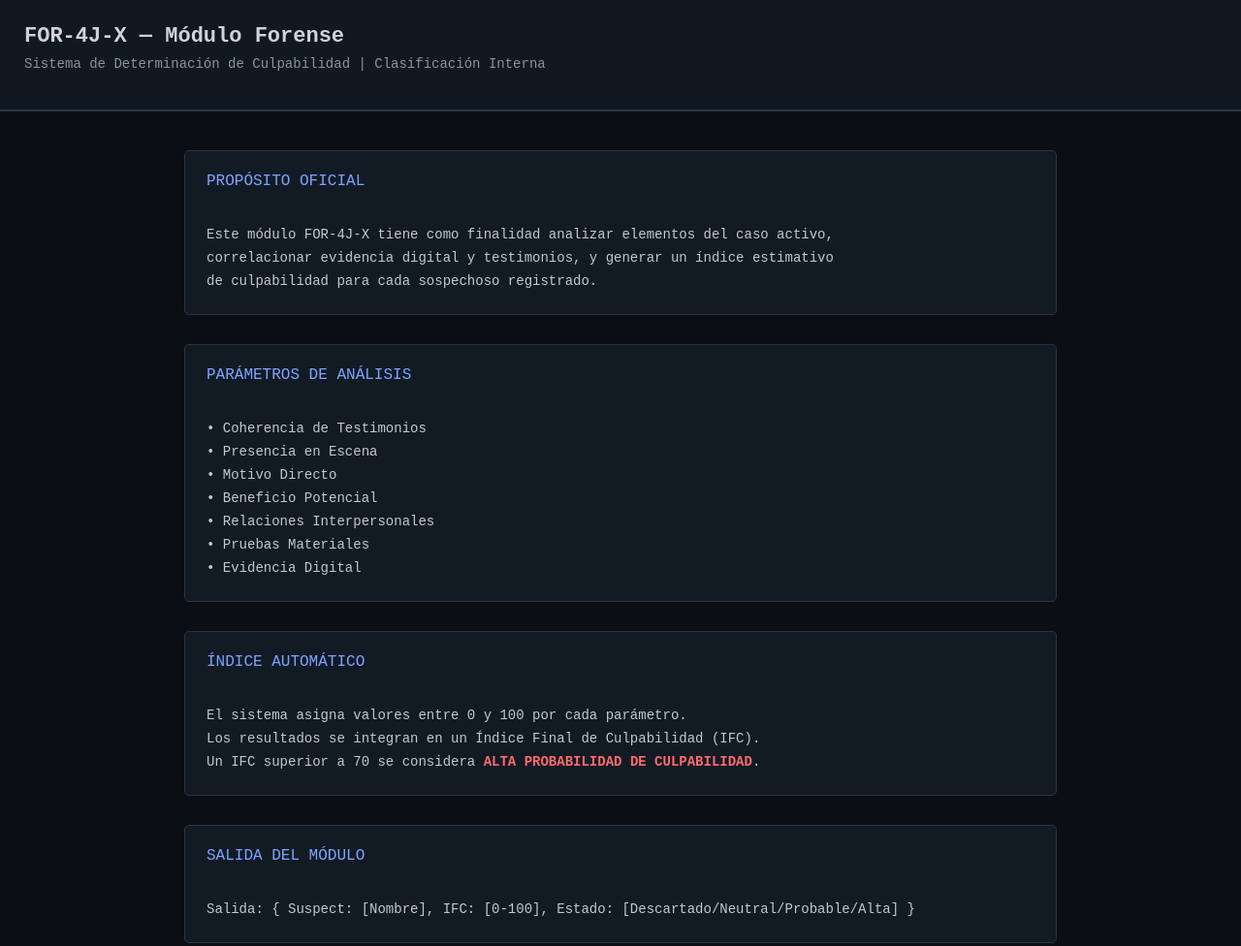
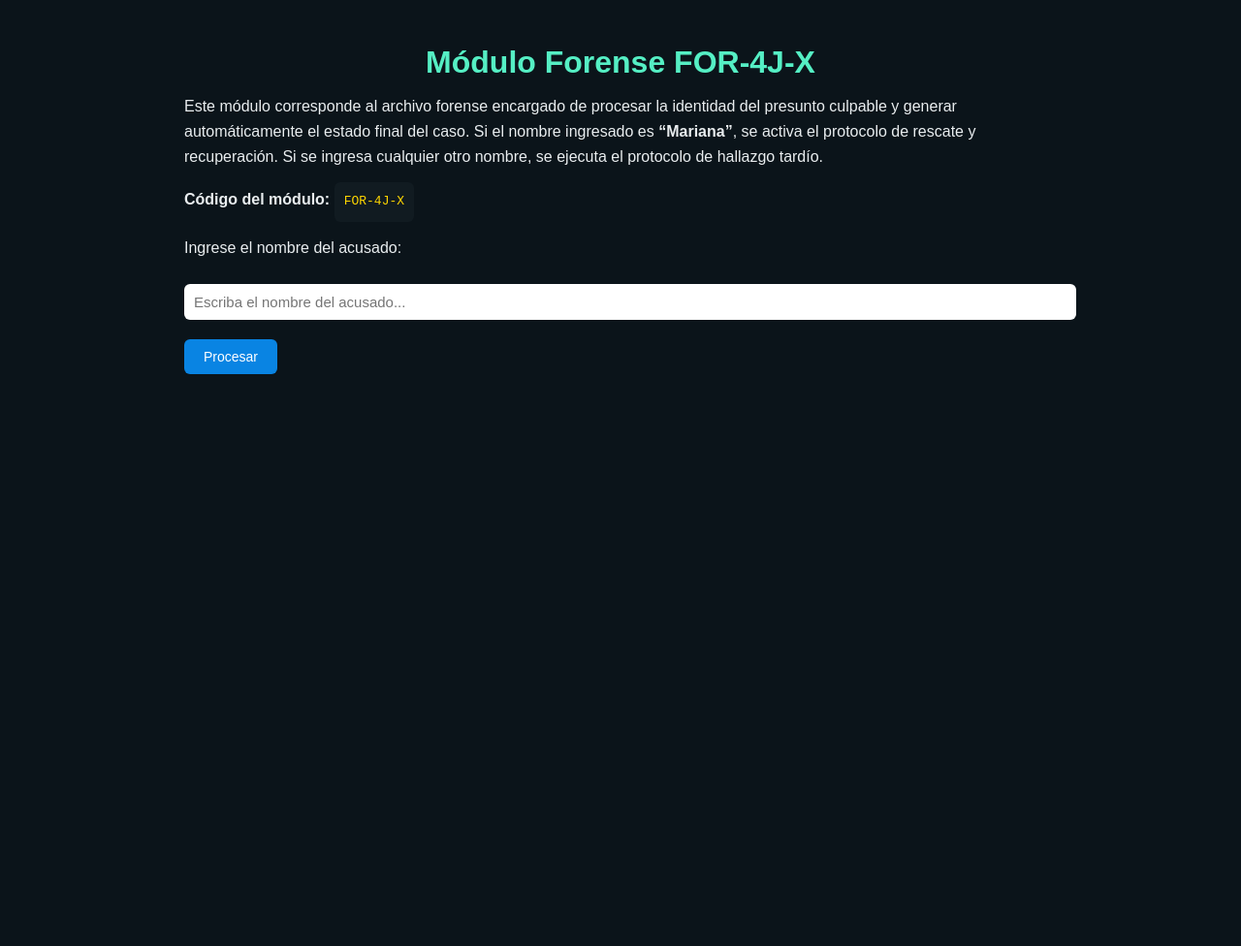
Before and after one commit to doraemondelbetis/El-Caso-De-Lucia-Herrera-2.0, a plain HTML site: page FOR-4J-X.html in a window 1280 px wide. Shown: the whole page at 97% size. After the commit the page ends 800 px from the top, so only its background shows below. Drawn offline with Linux system fonts and the light colour scheme.

Commit message:
Update FOR-4J-X.html

```diff
--- a/FOR-4J-X.html
+++ b/FOR-4J-X.html
@@ -2,113 +2,153 @@
 <html lang="es">
 <head>
 <meta charset="UTF-8">
-<title>FOR-4J-X | Determinación de Culpabilidad</title>
+<title>Sistema Forense – FOR-4J-X</title>
 <style>
-    body {
-        margin: 0;
-        font-family: "Courier New", monospace;
-        background-color: #0b0f14;
-        color: #d0d3d8;
+body{
+    margin:0;
+    font-family: Arial, Helvetica, sans-serif;
+    background:#0b141a;
+    color:#e9edef;
 }
-
-    header {
-        background-color: #111821;
-        padding: 25px;
-        border-bottom: 2px solid #2a3442;
+.container{
+    max-width:900px;
+    margin:auto;
+    padding:25px;
 }
-
-    header h1 {
-        margin: 0;
-        font-size: 22px;
+h1{
+    text-align:center;
+    color:#55efc4;
+    margin-bottom:10px;
 }
-
-    header p {
-        margin-top: 8px;
-        font-size: 14px;
-        color: #8b949e;
+p{
+    line-height:1.6;
+    margin:14px 0;
 }
-
-    .contenedor {
-        padding: 40px;
-        max-width: 900px;
-        margin: auto;
+input{
+    width:100%;
+    padding:10px;
+    border:none;
+    border-radius:6px;
+    font-size:15px;
+    margin-top:10px;
+    margin-bottom:10px;
 }
-
-    .bloque {
-        background-color: #121a24;
-        padding: 22px;
-        margin-bottom: 30px;
-        border: 1px solid #2a3442;
-        border-radius: 5px;
+button{
+    padding:10px 20px;
+    border:none;
+    border-radius:6px;
+    background:#0984e3;
+    color:white;
+    cursor:pointer;
+    margin-top:10px;
+    font-size:14px;
 }
-
-    .titulo {
-        font-size: 16px;
-        color: #7ea4ff;
-        margin-bottom: 10px;
-        text-transform: uppercase;
+.result{
+    background:#202c33;
+    padding:15px;
+    border-radius:8px;
+    margin-top:20px;
 }
-
-    .dato {
-        font-size: 14px;
-        line-height: 1.5rem;
-        color: #c3c8cf;
-        white-space: pre-line;
-    }
-
-    .riesgo-alto {
-        color: #ff6b6b;
-        font-weight: bold;
+.code{
+    background:#111b21;
+    padding:10px;
+    border-radius:6px;
+    font-family:monospace;
+    display:inline-block;
+    color:#ffd700;
 }
 </style>
 </head>
+<body>
+<div class="container">
 
-<body>
-<header>
-    <h1>FOR-4J-X — Módulo Forense</h1>
-    <p>Sistema de Determinación de Culpabilidad | Clasificación Interna</p>
-</header>
+<h1>Módulo Forense FOR-4J-X</h1>
 
-<div class="contenedor">
+<p>
+Este módulo corresponde al archivo forense encargado de procesar la identidad del presunto culpable
+y generar automáticamente el estado final del caso.
+Si el nombre ingresado es <strong>“Mariana”</strong>, se activa el protocolo de rescate
+y recuperación.
+Si se ingresa cualquier otro nombre, se ejecuta el protocolo de hallazgo tardío.
+</p>
 
-    <div class="bloque">
-        <div class="titulo">Propósito Oficial</div>
-        <div class="dato">
-            Este módulo FOR-4J-X tiene como finalidad analizar elementos del caso activo,
-            correlacionar evidencia digital y testimonios, y generar un índice estimativo
-            de culpabilidad para cada sospechoso registrado.
-        </div>
+<p><strong>Código del módulo:</strong> <span class="code">FOR-4J-X</span></p>
+
+<p>Ingrese el nombre del acusado:</p>
+<input type="text" id="culpable" placeholder="Escriba el nombre del acusado...">
+<button onclick="procesar()">Procesar</button>
+
+<div id="resultado"></div>
+
 </div>
 
-    <div class="bloque">
-        <div class="titulo">Parámetros de Análisis</div>
-        <div class="dato">
-            • Coherencia de Testimonios
-            • Presencia en Escena
-            • Motivo Directo
-            • Beneficio Potencial
-            • Relaciones Interpersonales
-            • Pruebas Materiales
-            • Evidencia Digital
-        </div>
-    </div>
+<script>
+function procesar() {
+    const nombre = document.getElementById("culpable").value.trim();
+    const res = document.getElementById("resultado");
 
-    <div class="bloque">
-        <div class="titulo">Índice Automático</div>
-        <div class="dato">
-            El sistema asigna valores entre 0 y 100 por cada parámetro.
-            Los resultados se integran en un Índice Final de Culpabilidad (IFC).
-            Un IFC superior a 70 se considera <span class="riesgo-alto">ALTA PROBABILIDAD DE CULPABILIDAD</span>.
-        </div>
-    </div>
+    if(!nombre) {
+        res.innerHTML = "<div class='result'>Debe ingresar un nombre.</div>";
+        return;
+    }
 
-    <div class="bloque">
-        <div class="titulo">Salida del Módulo</div>
-        <div class="dato">
-            Salida: { Suspect: [Nombre], IFC: [0-100], Estado: [Descartado/Neutral/Probable/Alta] }
-        </div>
-    </div>
+    if(nombre.toLowerCase() === "mariana") {
+        res.innerHTML = `
+        <div class="result">
+            <h3>Resultado del Caso</h3>
+            <p><strong>Estado de Lucía:</strong> VIVA</p>
+            <p><strong>Ubicación:</strong> Almacén subterráneo en zona de mantenimiento.</p>
+            <p>
+            Lucía fue encontrada con vida tras seis días de desaparición. Se encontraba en un
+            pequeño cuarto sin ventanas, utilizado antiguamente como depósito de reactivos.
+            Estaba en estado de shock, deshidratada y con signos de haber sido inmovilizada,
+            pero sin heridas graves. Declaró haber escuchado voces y pasos esporádicos, así como
+            el sonido constante de tuberías y maquinaria, lo que permitió a los investigadores
+            identificar la zona exacta del campus donde podría encontrarse.
+            </p>
+            <p>
+            Tras el rescate, la investigación condujo al arresto inmediato de <strong>Mariana Cruz</strong>,
+            cuyo acceso a las zonas de mantenimiento, junto con inconsistencias en su declaración
+            y huellas encontradas en el depósito, fueron determinantes. Su comportamiento evasivo,
+            los registros de acceso no autorizados y testimonios de alumnos que la vieron cerca
+            de la entrada a los pasillos restringidos la vincularon directamente con el secuestro.
+            </p>
+            <p>
+            El caso concluye con Lucía recibiendo atención médica y psicológica, mientras Mariana
+            es puesta bajo custodia para ser procesada. El campus fue cerrado temporalmente y
+            las zonas subterráneas selladas. La familia Herrera agradeció públicamente la
+            intervención rápida del equipo forense y los estudiantes que aportaron información clave.
+            </p>
+        </div>`;
+    } else {
+        res.innerHTML = `
+        <div class="result">
+            <h3>Resultado del Caso</h3>
+            <p><strong>Estado de Lucía:</strong> MUERTA</p>
+            <p><strong>Ubicación del cuerpo:</strong> Interior del campus universitario, dentro de una bolsa de basura.</p>
+            <p>
+            Tres días después de haber imputado formalmente a <strong>${nombre}</strong>,
+            personal de limpieza encontró una bolsa negra cercana a los contenedores del sector
+            de mantenimiento. En su interior se encontraba el cuerpo de Lucía Herrera, con signos
+            de maltrato y evidente descuido post-mortem. No se hallaron cámaras apuntando al lugar,
+            y las zonas de acceso habían sido manipuladas previamente.
+            </p>
+            <p>
+            La policía determinó que el hallazgo ocurrió de forma tardía, y que el verdadero
+            responsable nunca fue identificado. Aunque <strong>${nombre}</strong> fue removido de la causa
+            posteriormente, el daño ya estaba hecho y la universidad intentó silenciar el hecho
+            para evitar la crisis mediática.
+            </p>
+            <p>
+            El caso permaneció técnicamente abierto, pero sin avances reales tras el descubrimiento
+            del cuerpo. Entre alumnos se habló durante años de alguien con acceso a zonas
+            restringidas, horarios específicos y conocimiento profundo del campus, pero oficialmente
+            nunca se pudo establecer un culpable.
+            </p>
+        </div>`;
+    }
+}
+</script>
 
-</div>
 </body>
 </html>
```
Lines whose indentation alone changed are shown as unchanged.
